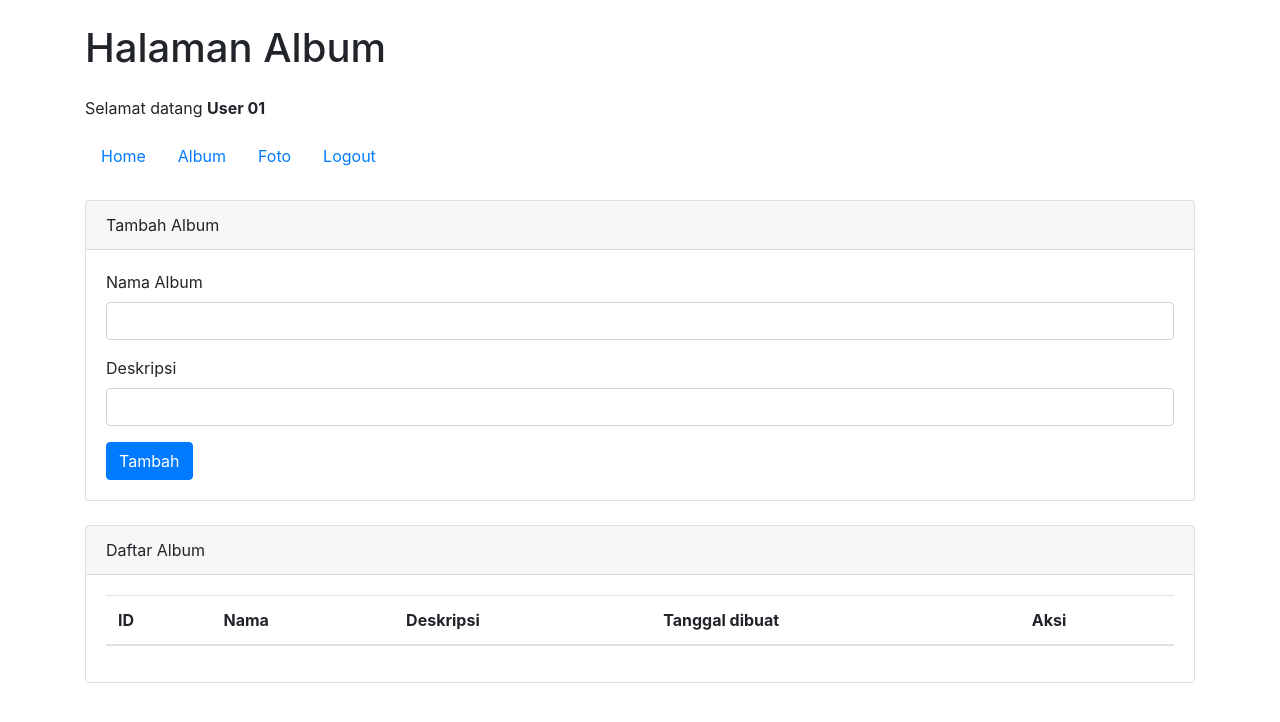
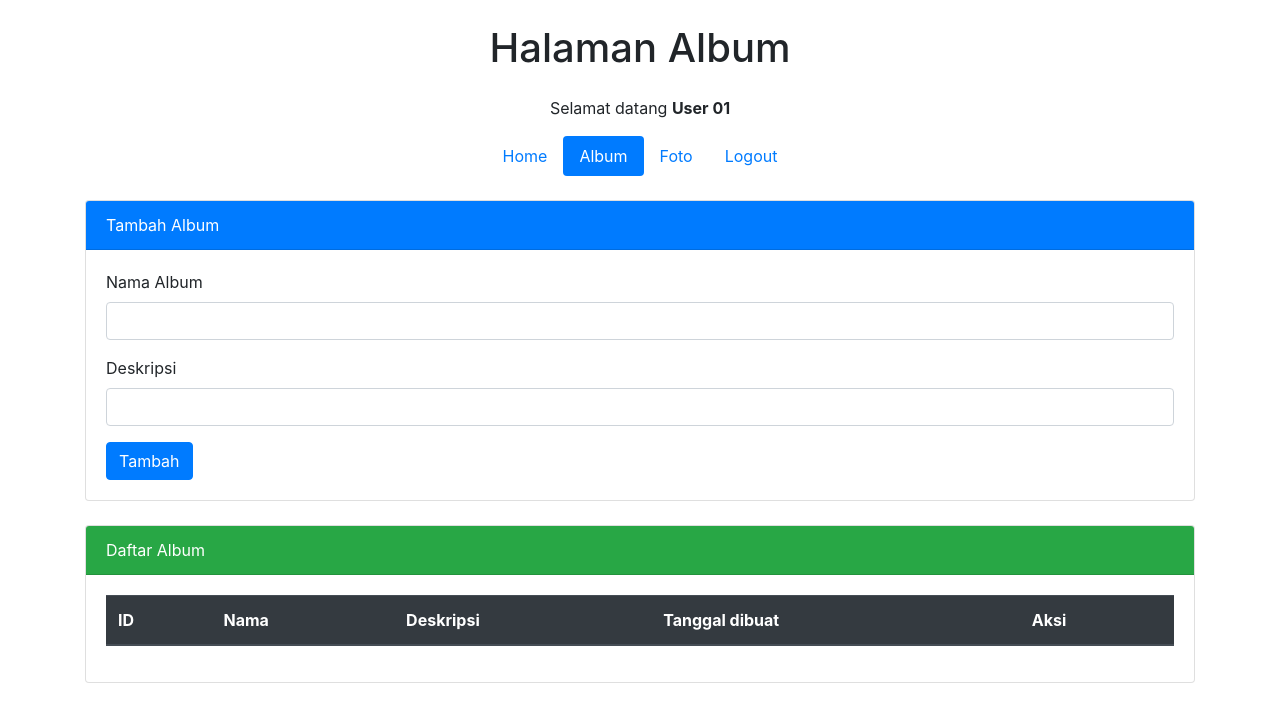
Before and after one commit to muhammadnijarmaulana/ukkgallery2024, a PHP site: page /album.php in a window 1280 px wide. Shown: the top 722 px of the page. Run offline with PHP 8.4, Linux system fonts and the light colour scheme; a user stored in the database is signed in; data comes from the database, SQL or seed files in the repository; lists and menus that the app fills with data are empty; some libraries are stand-ins or nearby versions.

Commit message:
Update album.php

```diff
--- a/album.php
+++ b/album.php
@@ -4,7 +4,6 @@
         header("location:login.php");
     }
 ?>
-
 <!DOCTYPE html>
 <html lang="en">
 <head>
@@ -13,24 +12,21 @@
     <title>Halaman Album</title>
     <!-- Bootstrap CSS -->
     <link href="https://stackpath.bootstrapcdn.com/bootstrap/4.5.2/css/bootstrap.min.css" rel="stylesheet">
-    <style>
-        /* Tambahkan gaya kustom di sini jika diperlukan */
-    </style>
 </head>
 <body>
     <div class="container">
-        <h1 class="mt-4 mb-4">Halaman Album</h1>
-        <p>Selamat datang <b><?=$_SESSION['namalengkap']?></b></p>
+        <h1 class="mt-4 text-center">Halaman Album</h1>
+        <p class="mt-4 text-center">Selamat datang <b><?php echo isset($_SESSION['namalengkap']) ? $_SESSION['namalengkap'] : ''; ?></b></p>
 
-        <ul class="nav">
+        <ul class="nav nav-pills justify-content-center">
             <li class="nav-item"><a class="nav-link" href="index.php">Home</a></li>
-            <li class="nav-item"><a class="nav-link" href="album.php">Album</a></li>
+            <li class="nav-item"><a class="nav-link active" href="album.php">Album</a></li>
             <li class="nav-item"><a class="nav-link" href="foto.php">Foto</a></li>
             <li class="nav-item"><a class="nav-link" href="logout.php">Logout</a></li>
         </ul>
 
         <div class="card mt-4">
-            <div class="card-header">
+            <div class="card-header bg-primary text-white">
                 Tambah Album
             </div>
             <div class="card-body">
@@ -49,12 +45,12 @@
         </div>
 
         <div class="card mt-4">
-            <div class="card-header">
+            <div class="card-header bg-success text-white">
                 Daftar Album
             </div>
             <div class="card-body">
-                <table class="table">
-                    <thead>
+                <table class="table table-striped">
+                    <thead class="thead-dark">
                         <tr>
                             <th>ID</th>
                             <th>Nama</th>
@@ -71,13 +67,13 @@
                             while($data=mysqli_fetch_array($sql)){
                         ?>
                                 <tr>
-                                    <td><?=$data['albumid']?></td>
-                                    <td><?=$data['namaalbum']?></td>
-                                    <td><?=$data['deskripsi']?></td>
-                                    <td><?=$data['tanggaldibuat']?></td>
+                                    <td><?php echo $data['albumid']; ?></td>
+                                    <td><?php echo $data['namaalbum']; ?></td>
+                                    <td><?php echo $data['deskripsi']; ?></td>
+                                    <td><?php echo $data['tanggaldibuat']; ?></td>
                                     <td>
-                                        <a href="hapus_album.php?albumid=<?=$data['albumid']?>" class="btn btn-danger">Hapus</a>
-                                        <a href="edit_album.php?albumid=<?=$data['albumid']?>" class="btn btn-warning">Edit</a>
+                                        <a href="hapus_album.php?albumid=<?php echo $data['albumid']; ?>" class="btn btn-danger">Hapus</a>
+                                        <a href="edit_album.php?albumid=<?php echo $data['albumid']; ?>" class="btn btn-warning">Edit</a>
                                     </td>
                                 </tr>
                         <?php
```
